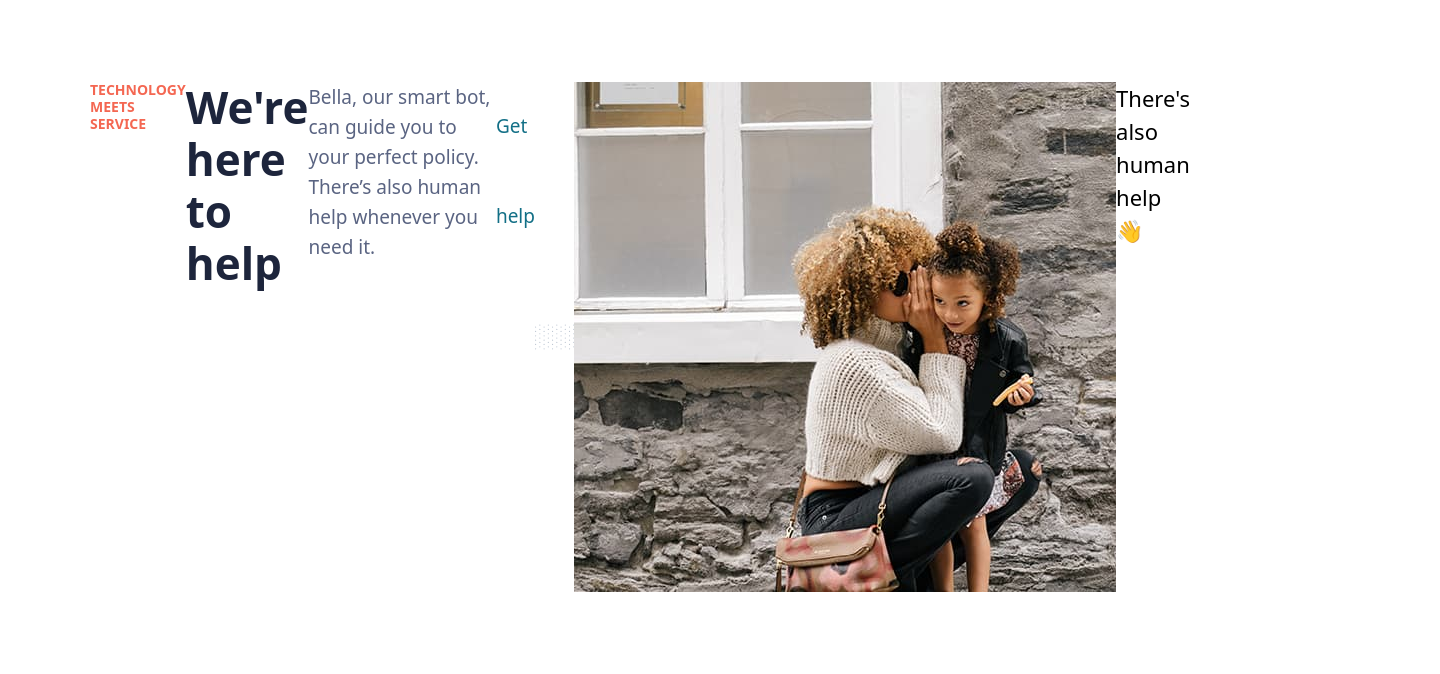
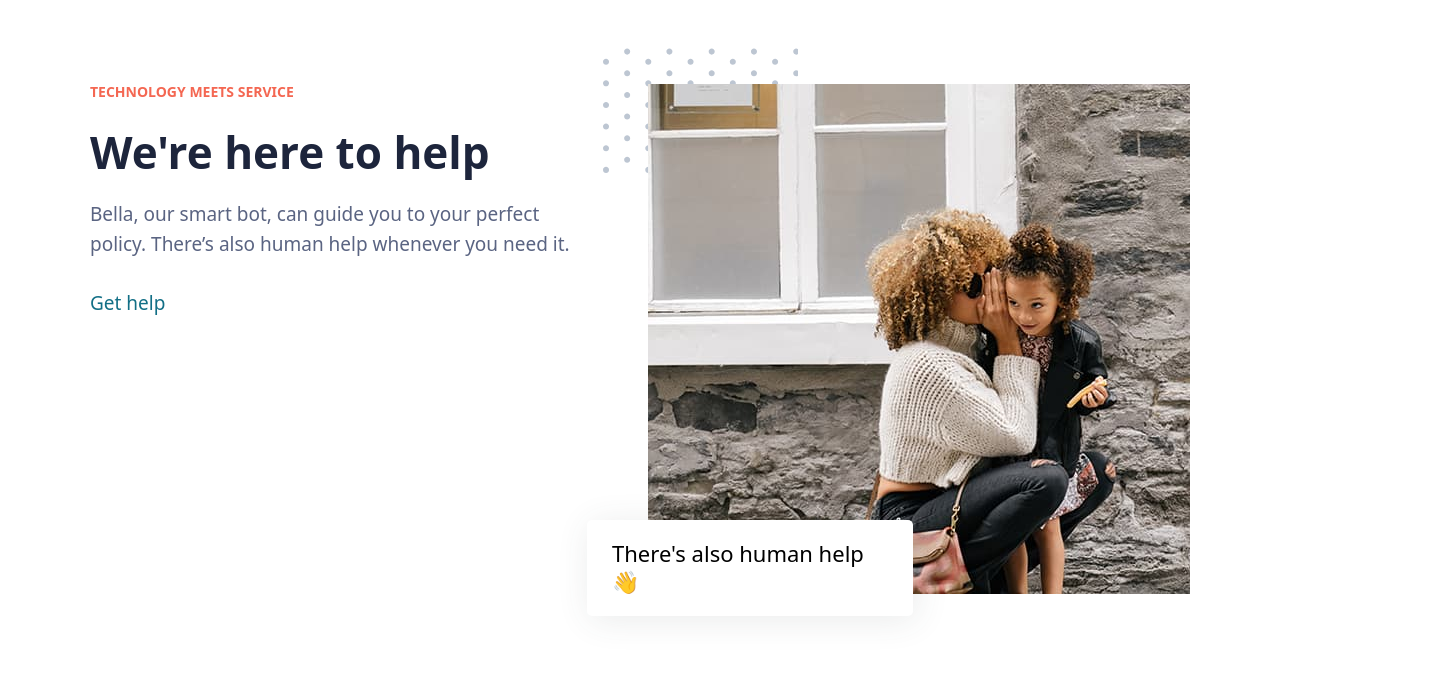
Before and after one commit to Yakiv21/first-website, a plain HTML site: page index.html in a window 1280 px wide. Shown: the part 1440-2114 px from the top of the page, 1440 px wide, since content can reach past the window. Drawn offline with nearby package versions, Linux system fonts and the light colour scheme.

Commit message:
ще трішки оформлення

```diff
--- a/index.html
+++ b/index.html
@@ -82,15 +82,20 @@
         </section>
         <!--We're here to help-->
         <section class="section">
-            <h2 class="section-title">Technology meets service</h2>
-            <h3 class="article-title">We're here to help</h3>
-            <p class="article-text">Bella, our smart bot, can guide you to your perfect policy. There’s also human help whenever you need it.</p>
-            <a href="" class="another-page">Get help</a>
-            <svg class="stars" width="195px" heigth="124px">
-                <use href="./image/sprite.svg#icon-stars"></use>
-            </svg>
-            <img src="./image/rectangle.jpg" alt="mom and doughter">
-            <p class="text">There's also human help 👋</p>
+            <div class="text-help">
+                <h2 class="section-title">Technology meets service</h2>
+                <h3 class="article-title">We're here to help</h3>
+                <p class="article-text">Bella, our smart bot, can guide you to your perfect policy. There’s also human help whenever you
+                    need it.</p>
+                <a href="" class="another-page">Get help</a>
+            </div>
+            <div class="img-help">
+                <svg class="stars-help" width="195px" heigth="124px">
+                    <use href="./image/sprite.svg#icon-stars"></use>
+                </svg>
+                <img src="./image/rectangle.jpg" alt="mom and doughter" class="img-family">
+                <p class="text-img-help">There's also human help 👋</p>
+            </div>
         </section>
         <!--You’re in safe hands-->
         <section class="section">
--- a/sass/header/_navigation.scss
+++ b/sass/header/_navigation.scss
@@ -1,11 +1,11 @@
 .page-header {
-    width: 1320px;
+    width: 1440px;
     margin-left: auto;
     margin-right: auto;
     padding: 0 0;
 }
 .container {
-    width: 1290px;
+    width: 100%;
     padding: 0 15px;
     display: flex;
     align-items: center;
--- a/sass/main.scss
+++ b/sass/main.scss
@@ -4,3 +4,4 @@
 @import "./header/header";
 @import "./main/hero";
 @import "./main/secure-your-future";
+@import "./main/to-help";
--- a/sass/main/_secure-your-future.scss
+++ b/sass/main/_secure-your-future.scss
@@ -2,8 +2,12 @@
     width: 1100px;
     margin-left: auto;
     margin-right: auto;
-    margin-top: 85px;
-    padding: 0 0;
+    padding-top: 47px;
+    padding-bottom: 78px;
+    // padding-right: 15px;
+    // padding-right: 15px;
+    // margin-bottom: 78px;
+    // padding: 0 0;
     position: relative;
 
     display: flex;
--- /dev/null
+++ b/sass/main/_to-help.scss
@@ -0,0 +1,43 @@
+.text-help {
+    width: 500px;
+    height: 257px;
+}
+
+.img-help {
+    position: relative;
+
+    margin-left: 60px;
+}
+
+.stars-help {
+    position: absolute;
+    left: -45px;
+    top: -48px;
+    z-index: -1;
+}
+
+.img-family {
+    // padding-left: 23px;
+}
+
+.text-img-help {
+    display: inline-block;
+    width: 326px;
+    padding: 20px 25px;
+    background: $white_color;
+    box-shadow: 3px 4px 34px rgba(66, 71, 77, 0.11);
+    border-radius: 5px;
+
+    position: absolute;
+    left: -61px;
+    bottom: -22px;
+
+    z-index: 999;
+
+    font-family: inherit;
+    font-style: normal;
+    font-weight: 300;
+    font-size: 22px;
+    line-height: 1.27;
+
+}
```
Also changed, not shown: css/main.css, css/main.min.css, 2 other files.
